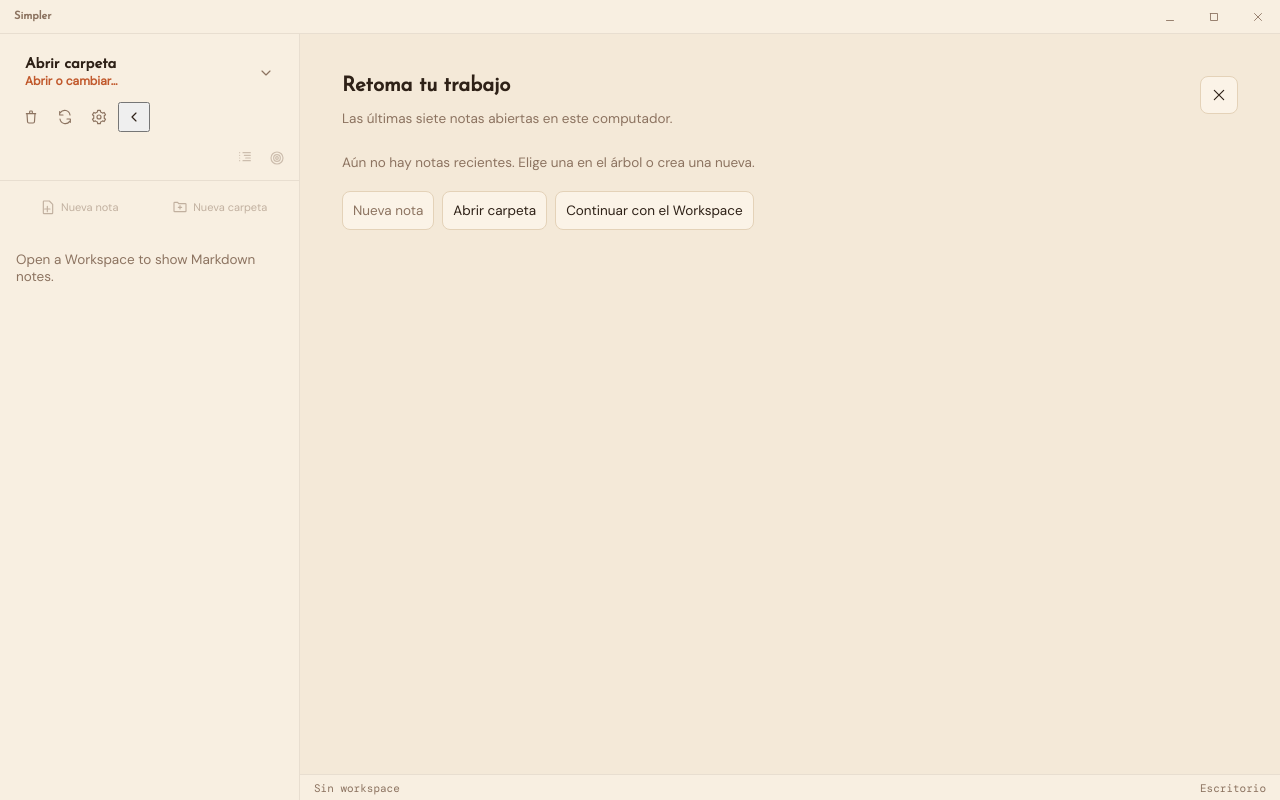
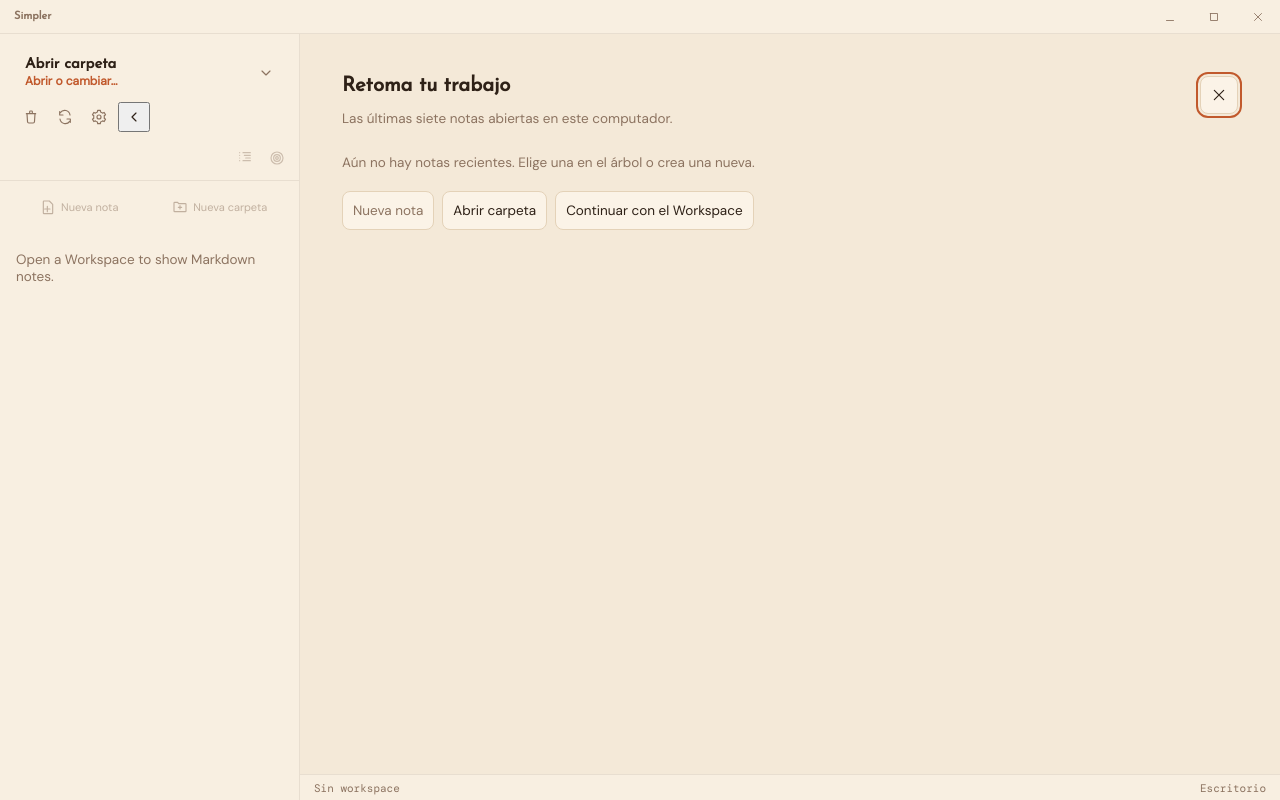
Before and after one commit to anmoya/simpler, a React (Vite) app: page / in a window 1280 px wide. Built offline with nearby package versions, Linux system fonts and the light colour scheme.

Commit message:
Focus Welcome and verify cross-Workspace recent identities

```diff
--- a/src/components/WelcomeScreen.tsx
+++ b/src/components/WelcomeScreen.tsx
@@ -1,4 +1,4 @@
-import type { ReactNode } from "react";
+import { useEffect, useRef, type ReactNode } from "react";
 import { relativeOpeningTime, recentNoteKey, type RecentNote } from "../app/recentNotes";
 import { Icon } from "./icons";
 export function WelcomeScreen({ notes, canCreate, onOpen, onRemove, onContinue, onCreate, onOpenFolder, notice }: {
@@ -6,7 +6,9 @@ export function WelcomeScreen({ notes, canCreate, onOpen, onRemove, onContinue,
   onRemove: (note: RecentNote) => void; onContinue: () => void; onCreate: () => void;
   onOpenFolder: () => void; notice?: ReactNode;
 }) {
-  return <section className="welcome-screen" aria-label="Recientes">
+  const screenRef = useRef<HTMLElement>(null);
+  useEffect(() => { screenRef.current?.querySelector<HTMLButtonElement>("button")?.focus(); }, []);
+  return <section ref={screenRef} className="welcome-screen" aria-label="Recientes">
     <header><div><h1>Retoma tu trabajo</h1><p>Las últimas siete notas abiertas en este computador.</p></div>
       <button type="button" aria-label="Continuar" onClick={onContinue}><Icon name="close" /></button></header>
     {notice}
```
Also changed, not shown: 1 other file (tests, documents, lock files or other folders).
